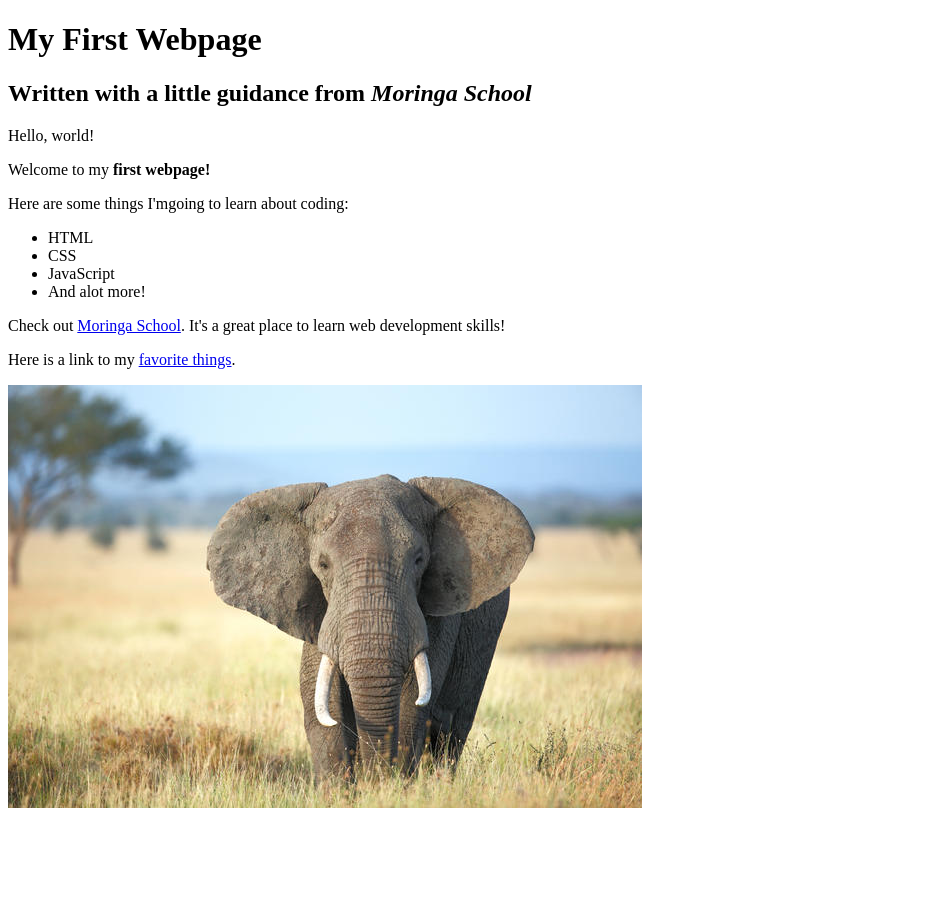
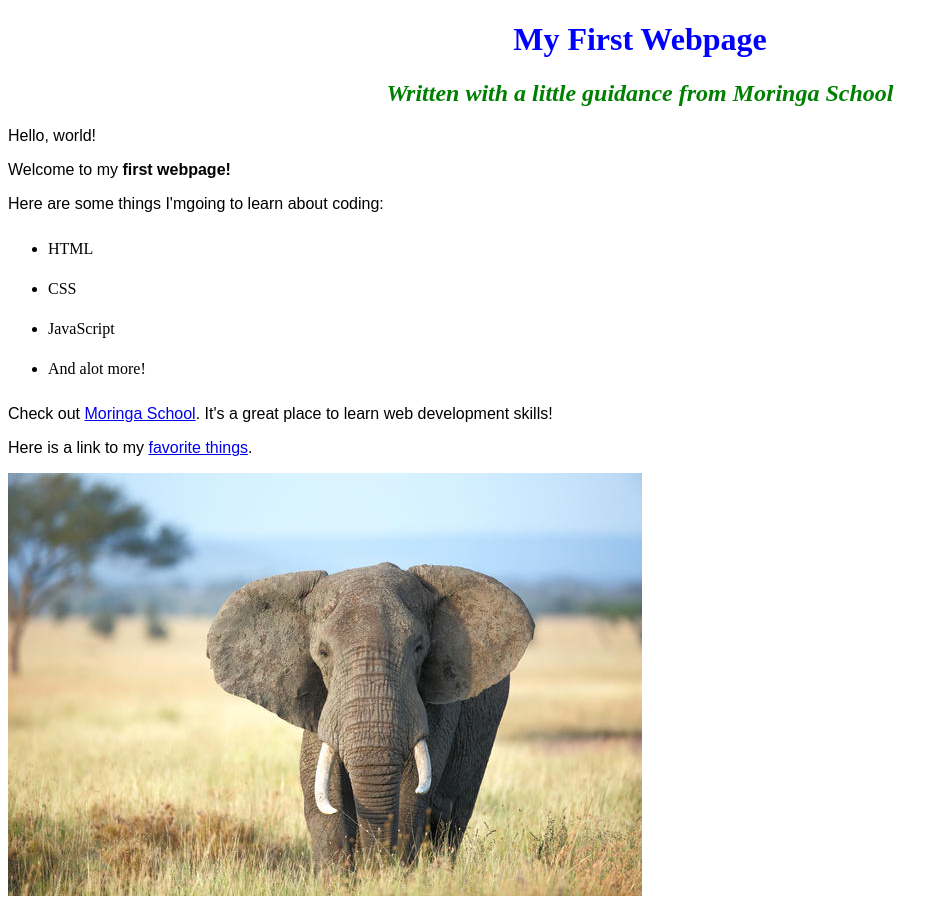
Before and after one commit to ewanyama2019/my-first-website, a plain HTML site: page my-first-webpage.html in a window 1280 px wide. Shown: the whole page, without its empty margins (0-948 px from the left). Before the commit the page ends 828 px from the top, so only its background shows below. Drawn offline with Linux system fonts and the light colour scheme.

Commit message:
add  css to both both my-first-webpage ans my-favourite-things

```diff
--- /dev/null
+++ b/css/styles.css
@@ -0,0 +1,16 @@
+h1 {
+  color:blue;
+  text-align:center;
+}
+
+h2{
+  color:green;
+  font-style:italic;
+  text-align:center;
+}
+p{
+  font-family: sans-serif;
+}
+ul{
+  line-height:40px
+}
--- a/my-first-webpage.html
+++ b/my-first-webpage.html
@@ -2,6 +2,7 @@
 <html>
   <head>
     <title>My first webpage!</title>
+    <link href="css/styles.css" rel="stylesheet" type="text/css">
   </head>
   <body>
     <h1>My First Webpage</h1>
```
Also changed, not shown: my-favourite-things.html (+1 -0 lines).
